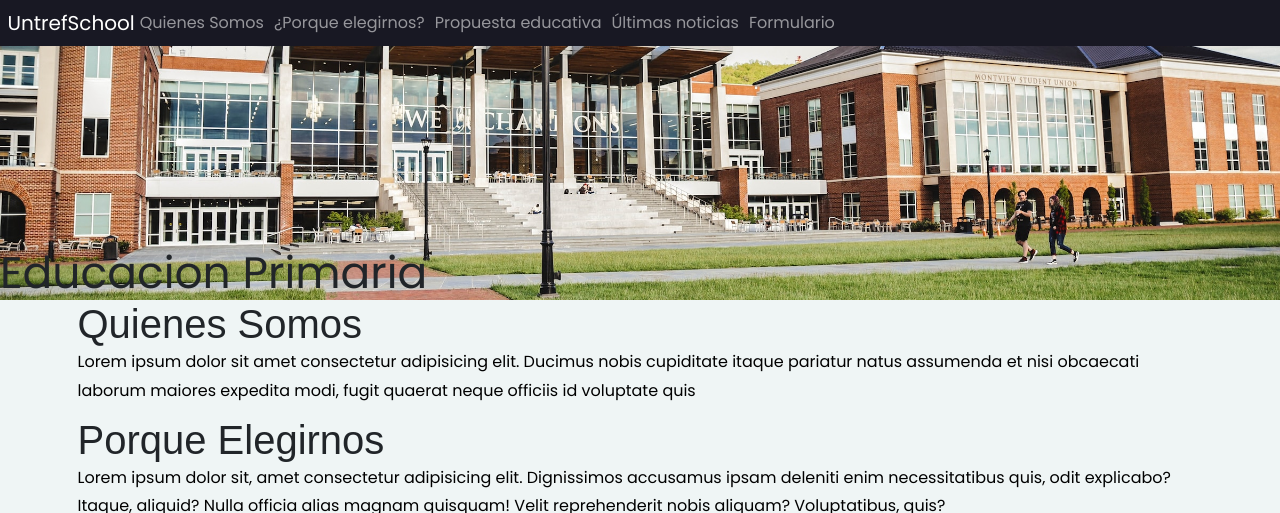
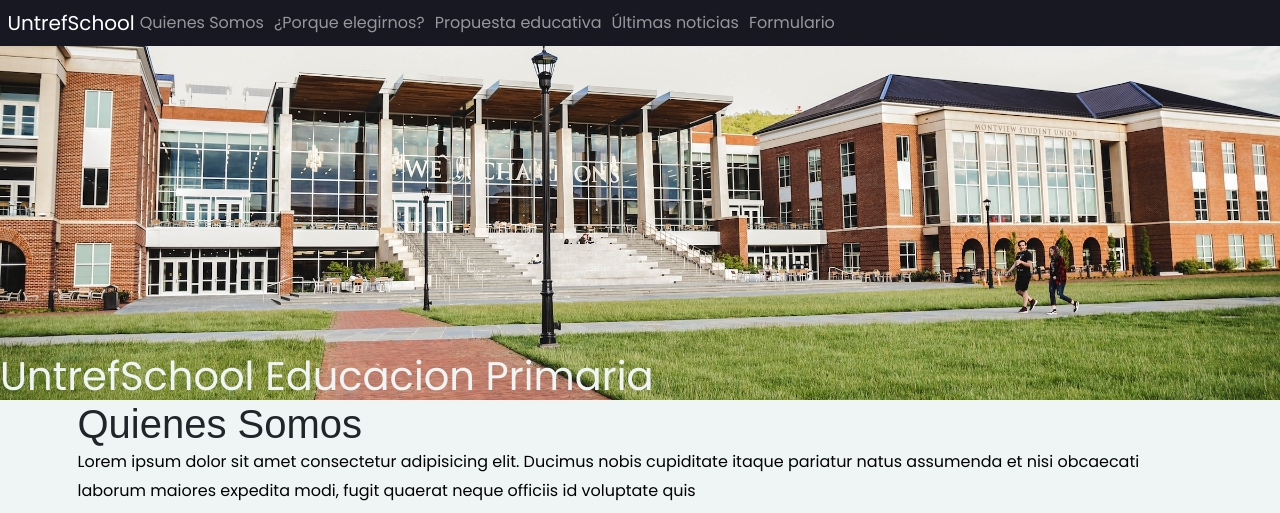
Before and after one commit to Joseargentina/PROYECTO-INTEGRADOR-WEB-UNTREFSCHOOL, a website: page index.html in a window 1280 px wide. Shown: the top 513 px of the page. Drawn offline with nearby package versions, Linux system fonts and the light colour scheme; a web font is replaced by a local one.

Commit message:
modifique el background-img

```diff
--- a/index.html
+++ b/index.html
@@ -17,7 +17,7 @@
     <header class="header">
         <nav class="header__nav navbar navbar-expand-lg bg-body-tertiary fixed-top" data-bs-theme="dark">
             <div class="container-fluid flex-wrap flex-lg-nowrap justify-content-between align-items-center">
-              <a class="navbar-brand mx-auto header__home" href="#">UntrefSchool</a>
+              <a class="navbar-brand mx-auto header__titulo" href="#">UntrefSchool</a>
               <button class="navbar-toggler" type="button" data-bs-toggle="collapse" data-bs-target="#navbarNavDropdown" aria-controls="navbarNavDropdown" aria-expanded="false" aria-label="Toggle navigation">
                 <span class="navbar-toggler-icon"></span>
               </button>
@@ -48,7 +48,7 @@
             </div>
           </nav>
           <div class="header__hero">
-            <h1>Educacion Primaria</h1>
+            <h1>UntrefSchool <span class="header__span">Educacion Primaria</span></h1>
           </div>
     </header>
     <main class="main container">
@@ -58,6 +58,7 @@
         </section>
         <section id="porque elegirnos" class="porque-elegirnos">
             <h2>Porque Elegirnos</h2>
+            <img src="./assets/img/aricmetica.jpg" alt="">
             <p>Lorem ipsum dolor sit, amet consectetur adipisicing elit. Dignissimos accusamus ipsam deleniti enim necessitatibus quis, odit explicabo? Itaque, aliquid? Nulla officia alias magnam quisquam! Velit reprehenderit nobis aliquam? Voluptatibus, quis?</p>
         </section>
         <section id="propuesta educativa" class="propuesta-educativa">
--- a/scss/layout/_header.scss
+++ b/scss/layout/_header.scss
@@ -6,15 +6,20 @@
         background-color: $colorCuarto !important;
     }
 
-    &__home {
+    &__titulo {
         font-size: 2rem;
     }
     &__hero {
         @include bg-img('../assets/img/instituto.jpg', cover);
+        background-position: 30%;
         text-align: center;
-        height: 30rem;
+        height: 40rem;
         display: flex;
         align-items: end;
+    }
+    &__hero h1 {
+        font-size: 4rem;
+        color: $colorCinco;
     }
 
     .collapse {
```
Also changed, not shown: pages/formulario.html (+5 -4 lines), css/style.css, 1 other file.
